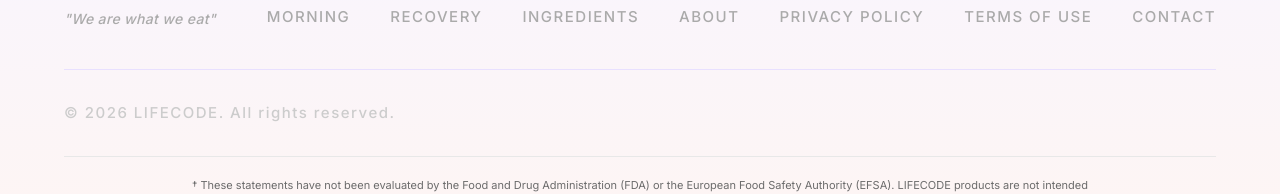
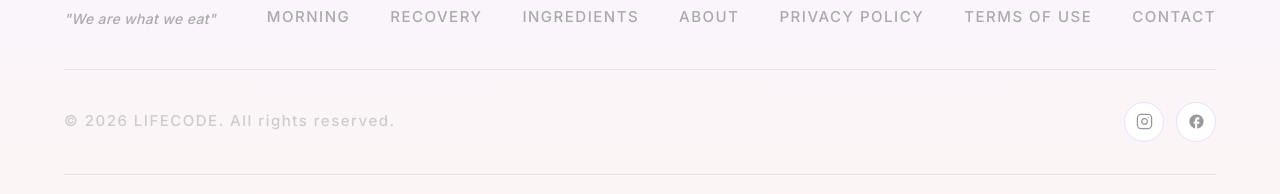
Before and after one commit to Sandu2006a/LIFECODE, a Next.js app in the folder web/: page / in a window 1280 px wide. Shown: the part 11358-11552 px from the top of the page. Built offline with nearby package versions, Linux system fonts and the light colour scheme; no server answers.

Commit message:
feat: add Instagram and Facebook to footer and email

```diff
--- a/web/app/api/preorder/route.ts
+++ b/web/app/api/preorder/route.ts
@@ -157,9 +157,19 @@ function welcomeEmailHtml(email: string) {
         </p>
       </td></tr>
 
-      <!-- Footer -->
-      <tr><td style="padding:24px 48px 32px;border-top:1px solid #f0f0f0;">
-        <p style="margin:0;font-size:11px;color:#bbb;line-height:1.8;text-align:center;font-family:'Inter',Arial,sans-serif;letter-spacing:0.3px;">
+      <!-- Social + Footer -->
+      <tr><td style="padding:24px 48px 32px;border-top:1px solid #f0f0f0;text-align:center;">
+        <table cellpadding="0" cellspacing="0" align="center" style="margin:0 auto 16px;">
+          <tr>
+            <td style="padding:0 6px;">
+              <a href="https://www.instagram.com/lifecodenutrition" style="display:inline-block;width:36px;height:36px;line-height:36px;text-align:center;border-radius:50%;background:linear-gradient(135deg,#FF8A00,#C62828,#7C3AED);color:#fff;text-decoration:none;font-family:Arial,sans-serif;font-size:13px;font-weight:700;">IG</a>
+            </td>
+            <td style="padding:0 6px;">
+              <a href="https://www.facebook.com/lifecodenutrition" style="display:inline-block;width:36px;height:36px;line-height:36px;text-align:center;border-radius:50%;background:linear-gradient(135deg,#FF8A00,#C62828,#7C3AED);color:#fff;text-decoration:none;font-family:Arial,sans-serif;font-size:13px;font-weight:700;">FB</a>
+            </td>
+          </tr>
+        </table>
+        <p style="margin:0;font-size:11px;color:#bbb;line-height:1.8;font-family:'Inter',Arial,sans-serif;letter-spacing:0.3px;">
           <a href="https://lifecodenutrition.com" style="color:#999;text-decoration:none;font-weight:500;">lifecodenutrition.com</a>
           &nbsp;·&nbsp;
           <a href="mailto:hello@lifecodenutrition.com" style="color:#999;text-decoration:none;font-weight:500;">hello@lifecodenutrition.com</a>
--- a/web/app/globals.css
+++ b/web/app/globals.css
@@ -52,6 +52,11 @@ p, span, li, a, label {
 
 .font-body {
   font-weight: 500;
+}
+
+.social-icon:hover {
+  background: linear-gradient(135deg, #FF8A00 0%, #C62828 40%, #7C3AED 70%, #1D4ED8 100%) !important;
+  border-color: transparent !important;
 }
 
 h1, h2, h3, h4 {
--- a/web/components/Footer.jsx
+++ b/web/components/Footer.jsx
@@ -50,10 +50,29 @@ export default function Footer() {
           </nav>
         </div>
 
-        <div className="flex items-center justify-between pt-8">
+        <div className="flex flex-col sm:flex-row items-start sm:items-center justify-between gap-4 pt-8">
           <p className="font-body text-[15px] text-[#ccc] tracking-widest">
             &copy; {year} LIFECODE. All rights reserved.
           </p>
+
+          <div className="flex items-center gap-3">
+            <a href="https://www.instagram.com/lifecodenutrition" target="_blank" rel="noopener noreferrer"
+              aria-label="Instagram"
+              className="w-10 h-10 rounded-full border border-[#e8e0ff] bg-white flex items-center justify-center text-[#999] hover:text-white hover:border-transparent transition-all duration-300 social-icon">
+              <svg width="17" height="17" viewBox="0 0 24 24" fill="none" stroke="currentColor" strokeWidth="1.8" strokeLinecap="round" strokeLinejoin="round">
+                <rect x="2" y="2" width="20" height="20" rx="5" ry="5"/>
+                <path d="M16 11.37A4 4 0 1 1 12.63 8 4 4 0 0 1 16 11.37z"/>
+                <line x1="17.5" y1="6.5" x2="17.51" y2="6.5"/>
+              </svg>
+            </a>
+            <a href="https://www.facebook.com/lifecodenutrition" target="_blank" rel="noopener noreferrer"
+              aria-label="Facebook"
+              className="w-10 h-10 rounded-full border border-[#e8e0ff] bg-white flex items-center justify-center text-[#999] hover:text-white hover:border-transparent transition-all duration-300 social-icon">
+              <svg width="17" height="17" viewBox="0 0 24 24" fill="currentColor">
+                <path d="M22 12c0-5.52-4.48-10-10-10S2 6.48 2 12c0 4.84 3.44 8.87 8 9.8V15H8v-3h2V9.5C10 7.57 11.57 6 13.5 6H16v3h-2c-.55 0-1 .45-1 1v2h3v3h-3v6.95c5.05-.5 9-4.76 9-9.95z"/>
+              </svg>
+            </a>
+          </div>
         </div>
 
         <FooterDisclaimer />
```
